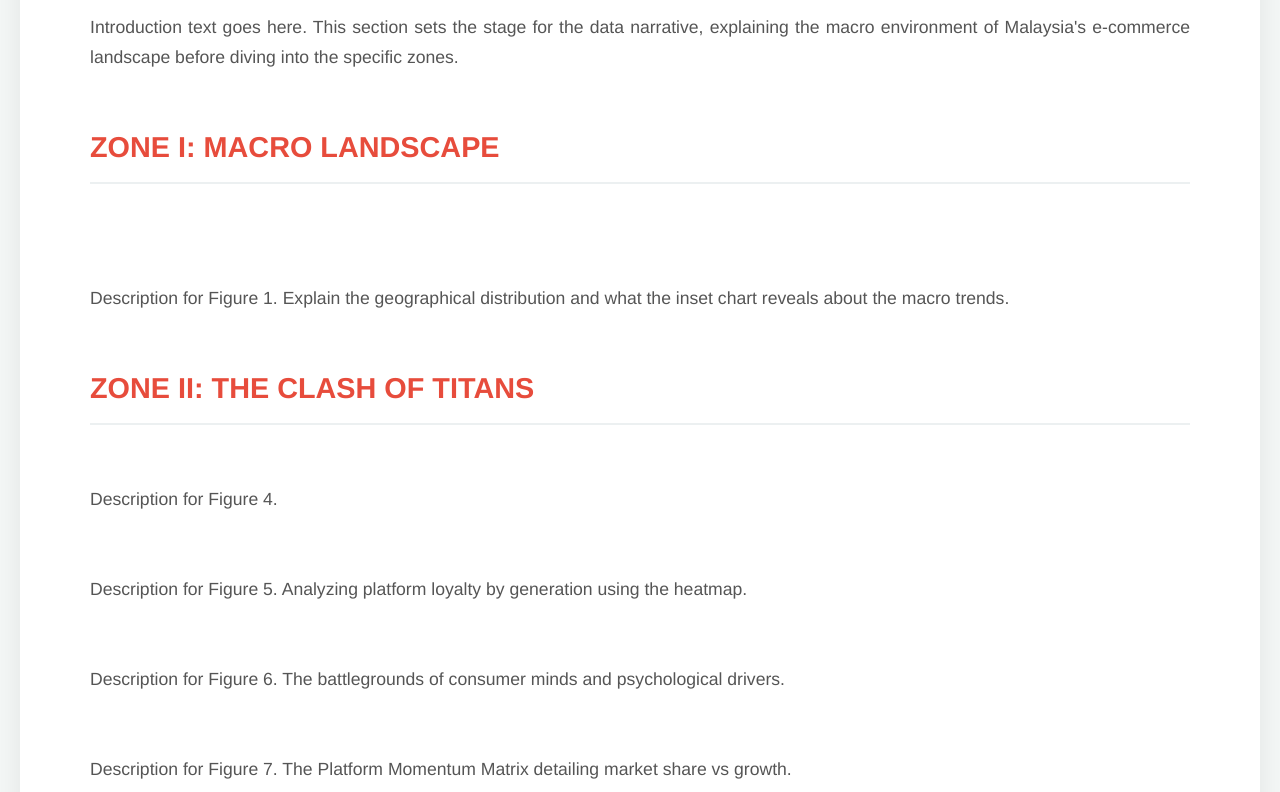
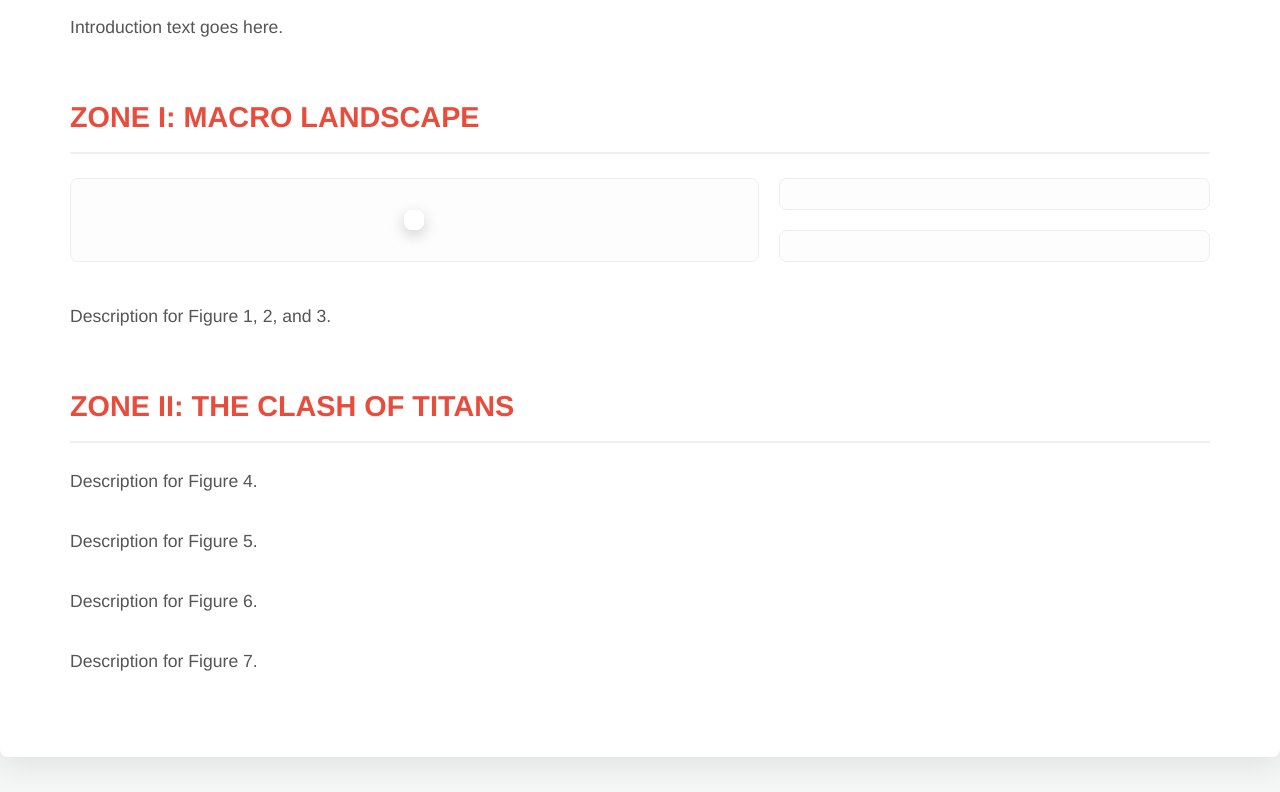
Before and after one commit to Raintrrrreeeee/2179, a plain HTML site: page Data Visualization 2.html in a window 1280 px wide. Shown: the part 189-981 px from the top of the page. Drawn offline with Linux system fonts and the light colour scheme; a script that the page names is missing.

Commit message:
Update Data Visualization 2.html

```diff
--- a/Data Visualization 2.html
+++ b/Data Visualization 2.html
@@ -10,7 +10,6 @@
     <script src="https://cdn.jsdelivr.net/npm/vega-embed@6"></script>
 
     <style>
-        /* 全局优雅排版设定 */
         body {
             font-family: 'Helvetica Neue', Helvetica, Arial, sans-serif;
             background-color: #f4f7f6;
@@ -20,9 +19,9 @@
             padding: 40px 0;
         }
 
-        /* 单列滑动居中主容器 (稍微放宽一点给并排的图表留空间) */
+        /* 扩大容器，给并排图表足够空间 */
         .poster-container {
-            max-width: 1100px;
+            max-width: 1200px;
             margin: 0 auto;
             background-color: #ffffff;
             padding: 50px 70px;
@@ -30,194 +29,121 @@
             border-radius: 8px;
         }
 
-        h1 {
-            font-size: 2.5em;
-            text-align: center;
-            margin-bottom: 10px;
-            color: #2c3e50;
-        }
+        h1 { font-size: 2.5em; text-align: center; margin-bottom: 10px; }
+        h2.zone-title { font-size: 1.8em; color: #e74c3c; border-bottom: 2px solid #ecf0f1; padding-bottom: 10px; margin-top: 50px; }
+        p.description { font-size: 1.1em; color: #555; margin-bottom: 30px; text-align: justify; }
 
-        h2.zone-title {
-            font-size: 1.8em;
-            color: #e74c3c;
-            border-bottom: 2px solid #ecf0f1;
-            padding-bottom: 10px;
-            margin-top: 50px;
-        }
-
-        p.description {
-            font-size: 1.1em;
-            color: #555;
-            margin-bottom: 30px;
-            text-align: justify;
-        }
-
-        /* 普通图表容器（居中对齐） */
-        .chart-container {
-            width: 100%;
-            display: flex;
-            justify-content: center;
-            margin: 30px 0;
-        }
-
-        /* ========== ZONE 1: 无边框左右布局 ========== */
+        /* ========================================== */
+        /* 第一分区：最稳定、不裁剪的 Flex 左右布局 */
+        /* ========================================== */
         .zone1-layout {
             display: flex;
             gap: 20px;
-            margin: 40px 0;
-            align-items: stretch; /* 确保左右两侧拉伸至等高 */
+            margin-bottom: 40px;
+            align-items: stretch; /* 保证左右两侧高度拉平 */
         }
 
+        /* 左侧地图盒子 (占 60%) */
         .zone1-left {
             width: 60%;
-            position: relative; /* 确立父级相对定位，用于图1.2悬浮 */
+            position: relative; /* 核心：为 1.2 的悬浮提供绝对锚点 */
+            background: #fdfdfd;
+            border: 1px solid #eee;
+            border-radius: 8px;
+            padding: 20px;
             display: flex;
             justify-content: center;
             align-items: center;
         }
 
+        /* 修复 1.2 消失的核心：独立的包裹层，绝不被 Vega 覆盖属性 */
+        .chart-inset-wrapper {
+            position: absolute;
+            top: 50%;
+            left: 50%;
+            transform: translate(-50%, -50%);
+            z-index: 9999; /* 强制最高层级 */
+            background: rgba(255, 255, 255, 0.95);
+            padding: 10px;
+            border-radius: 8px;
+            box-shadow: 0 5px 15px rgba(0, 0, 0, 0.2);
+        }
+
+        /* 右侧图 2 与图 3 盒子 (占 40%) */
         .zone1-right {
             width: 40%;
             display: flex;
             flex-direction: column;
-            gap: 20px; /* 图二和图三之间的间距 */
+            gap: 20px;
         }
 
-        .zone1-right .chart-container {
-            margin: 0; /* 覆盖全局的 margin */
-            flex: 1; /* 强制上下平分高度 */
+        .zone1-right .chart-box {
+            background: #fdfdfd;
+            border: 1px solid #eee;
+            border-radius: 8px;
+            padding: 15px;
+            flex: 1; /* 强制平分上下高度，图 3 绝不会被挤掉 */
             display: flex;
             justify-content: center;
             align-items: center;
-        }
-
-        /* 悬浮在中间的图 1.2 (用透明保护壳) */
-        .chart-inset {
-            position: absolute;
-            top: 50%;
-            left: 50%;
-            transform: translate(-50%, -50%);
-            z-index: 9999;
-            /* 仅保留微弱的半透明白底，防止饼图和底图经纬线重叠看不清，无边框 */
-            background: rgba(255, 255, 255, 0.85);
-            padding: 10px;
-            border-radius: 8px;
         }
     </style>
 </head>
 <body>
 
     <div class="poster-container">
-
         <h1>E-commerce Battleground in Malaysia</h1>
-
-        <p class="description">
-            Introduction text goes here. This section sets the stage for the data narrative, explaining the macro environment of Malaysia's e-commerce landscape before diving into the specific zones.
-        </p>
+        <p class="description">Introduction text goes here.</p>
 
         <h2 class="zone-title">ZONE I: MACRO LANDSCAPE</h2>
 
         <div class="zone1-layout">
             <div class="zone1-left">
                 <div id="vis1_1"></div>
-                <div class="chart-inset">
+                <div class="chart-inset-wrapper">
                     <div id="vis1_2"></div>
                 </div>
             </div>
 
             <div class="zone1-right">
-                <div class="chart-container" id="vis2"></div>
-                <div class="chart-container" id="vis3"></div>
+                <div class="chart-box" id="vis2"></div>
+                <div class="chart-box" id="vis3"></div>
             </div>
         </div>
 
-        <p class="description">
-            Description for Figure 1. Explain the geographical distribution and what the inset chart reveals about the macro trends.
-        </p>
-
+        <p class="description">Description for Figure 1, 2, and 3.</p>
 
         <h2 class="zone-title">ZONE II: THE CLASH OF TITANS</h2>
-
         <div class="chart-container" id="vis4"></div>
         <p class="description">Description for Figure 4.</p>
-
         <div class="chart-container" id="vis5"></div>
-        <p class="description">Description for Figure 5. Analyzing platform loyalty by generation using the heatmap.</p>
-
+        <p class="description">Description for Figure 5.</p>
         <div class="chart-container" id="vis6"></div>
-        <p class="description">Description for Figure 6. The battlegrounds of consumer minds and psychological drivers.</p>
-
+        <p class="description">Description for Figure 6.</p>
         <div class="chart-container" id="vis7"></div>
-        <p class="description">Description for Figure 7. The Platform Momentum Matrix detailing market share vs growth.</p>
-
-
-        <h2 class="zone-title">ZONE III: REALITY & OFFLINE</h2>
-
-        <div class="chart-container" id="vis8"></div>
-        <p class="description">Description for Figure 8. Online Surge vs Physical Retail Recovery.</p>
-
-        <div class="chart-container" id="vis9"></div>
-        <p class="description">Description for Figure 9. Navigating Consumer Pain Points.</p>
-
-        <div class="chart-container" id="vis10"></div>
-        <p class="description">Description for Figure 10. Projecting the Retail Future.</p>
-
+        <p class="description">Description for Figure 7.</p>
     </div>
 
     <script>
-        // ==========================================
-        // 直接读取 GitHub RAW 链接的方法 (图 1.1 已为你填好)
-        // ==========================================
+        const opt = {actions: false};
+
+        // 1.1
         const url1_1 = "https://raw.githubusercontent.com/Raintrrrreeeee/2179/refs/heads/DV2/FIT2179%20DV2/Json%20Files/1.1Mapping%20the%20Seller%20Landscape.vl.json";
+        vegaEmbed('#vis1_1', url1_1, opt).catch(console.error);
 
-        vegaEmbed('#vis1_1', url1_1, {actions: false}).catch(console.error);
+        // ⚠️ 警告：请务必检查这里的文件名！如果 GitHub 上没有这个名字，它绝对显示不出来。
+        const url1_2 = "https://raw.githubusercontent.com/Raintrrrreeeee/2179/refs/heads/DV2/FIT2179%20DV2/Json%20Files/1.2Mapping%20the%20Seller%20Landscape.vl.json";
+        vegaEmbed('#vis1_2', url1_2, opt).catch(console.error);
 
-        // 示例：图 1.2
-        const spec1_2 = "https://raw.githubusercontent.com/Raintrrrreeeee/2179/refs/heads/DV2/FIT2179%20DV2/Json%20Files/1.2Mapping%20the%20Seller%20Landscape.vl.json";
-        vegaEmbed('#vis1_2', spec1_2, {actions: false}).catch(console.error);
+        // 2
+        const url2 = "https://raw.githubusercontent.com/Raintrrrreeeee/2179/refs/heads/DV2/FIT2179%20DV2/Json%20Files/2The%20Five-Year%20Revenue%20Surge.vl.json";
+        vegaEmbed('#vis2', url2, opt).catch(console.error);
 
-        // 示例：图 2
-        const spec2 = "https://raw.githubusercontent.com/Raintrrrreeeee/2179/refs/heads/DV2/FIT2179%20DV2/Json%20Files/2The%20Five-Year%20Revenue%20Surge.vl.json";
-        vegaEmbed('#vis2', spec2, {actions: false}).catch(console.error);
+        // ⚠️ 警告：请核对这里的图 3 名字是否正确！
+        const url3 = "https://raw.githubusercontent.com/Raintrrrreeeee/2179/refs/heads/DV2/FIT2179%20DV2/Json%20Files/3Deconstructing%20the%20Digital%20Cart.vl.json";
+        vegaEmbed('#vis3', url3, opt).catch(console.error);
 
-        // 图 3
-        const spec3 = "https://raw.githubusercontent.com/Raintrrrreeeee/2179/refs/heads/DV2/FIT2179%20DV2/Json%20Files/3Deconstructing%20the%20Digital%20Cart.vl.json";
-        vegaEmbed('#vis3', spec3, {actions: false}).catch(console.error);
-
-        // 图 4
-        const spec4 = "https://raw.githubusercontent.com/Raintrrrreeeee/2179/refs/heads/DV2/FIT2179%20DV2/Json%20Files/4The%20Shifting%20Tides%20of%20Traffic.vl.json";
-        vegaEmbed('#vis4', spec4, {actions: false}).catch(console.error);
-
-        // 图 5
-        const spec5 = "https://raw.githubusercontent.com/Raintrrrreeeee/2179/refs/heads/DV2/FIT2179%20DV2/Json%20Files/5Platform%20Loyalty%20by%20Generation.vl.json";
-        vegaEmbed('#vis5', spec5, {actions: false}).catch(console.error);
-
-        // 图 6
-        const spec6 = "https://raw.githubusercontent.com/Raintrrrreeeee/2179/refs/heads/DV2/FIT2179%20DV2/Json%20Files/6The%20Battlegrounds%20of%20Consumer%20Minds.vl.json";
-        vegaEmbed('#vis6', spec6, {actions: false}).catch(console.error);
-
-        // 图 7
-        const spec7 = "https://raw.githubusercontent.com/Raintrrrreeeee/2179/refs/heads/DV2/FIT2179%20DV2/Json%20Files/7The%20Platform%20Momentum%20Matrix.vl.json";
-        vegaEmbed('#vis7', spec7, {actions: false}).catch(console.error);
-
-        // 图 8
-        const spec8 = {
-            // 填入 JSON 代码...
-        };
-        vegaEmbed('#vis8', spec8, {actions: false}).catch(console.error);
-
-        // 图 9
-        const spec9 = {
-            // 填入 JSON 代码...
-        };
-        vegaEmbed('#vis9', spec9, {actions: false}).catch(console.error);
-
-        // 图 10
-        const spec10 = {
-            // 填入 JSON 代码...
-        };
-        vegaEmbed('#vis10', spec10, {actions: false}).catch(console.error);
-
+        // ZONE 2 Scripts (省略，请直接保留你原来的)
     </script>
 </body>
 </html>
```
